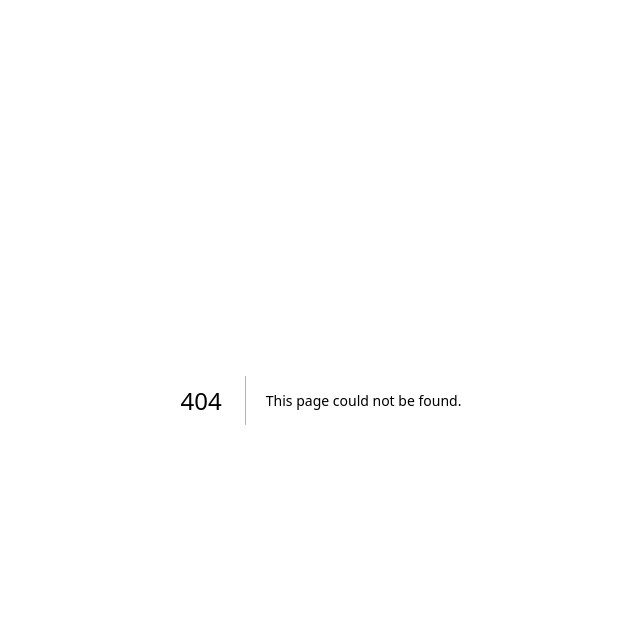
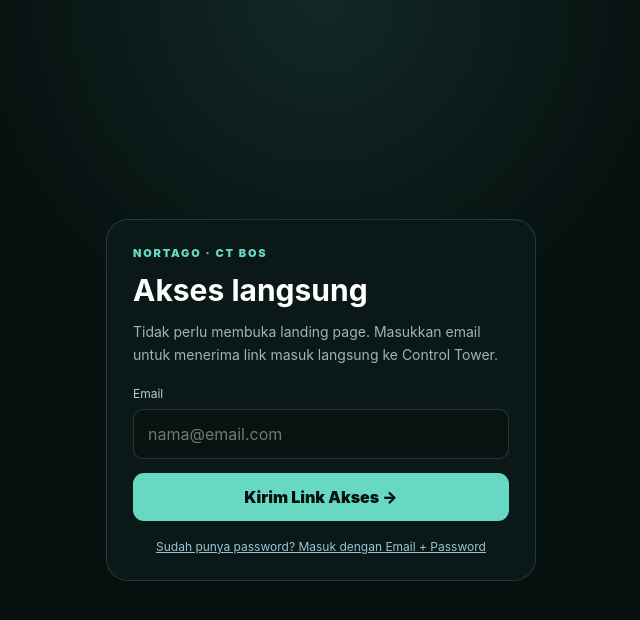
Before and after one commit to adiaris2022-rgb/tjsl-impact-control-tower, a Next.js app: page /access in a window 1280 px wide. Before the commit this address had no page. Shown: the top 620 px of the page, without its empty margins (319-959 px from the left). Built offline with nearby package versions, Linux system fonts and the light colour scheme.

Commit message:
Add direct CT BOS access page without landing

```diff
--- /dev/null
+++ b/app/access/page.tsx
@@ -0,0 +1,62 @@
+"use client";
+
+import { useState } from "react";
+import { createBrowserClient } from "@supabase/ssr";
+
+const PUBLIC_APP_URL = "https://nortago-ct-bos-production.up.railway.app";
+
+export default function DirectAccessPage() {
+  const [email,setEmail] = useState("");
+  const [busy,setBusy] = useState(false);
+  const [sent,setSent] = useState(false);
+  const [error,setError] = useState("");
+
+  async function sendLink(e:React.FormEvent) {
+    e.preventDefault();
+    setBusy(true);
+    setSent(false);
+    setError("");
+    try {
+      const response = await fetch("/api/supabase-config", { cache:"no-store", signal:AbortSignal.timeout(10000) });
+      const config = await response.json().catch(()=>({}));
+      if (!response.ok || !config.url || !config.key) {
+        throw new Error(config.error || "Konfigurasi autentikasi belum tersedia.");
+      }
+      const supabase = createBrowserClient(config.url, config.key);
+      const { error } = await supabase.auth.signInWithOtp({
+        email: email.trim(),
+        options: {
+          emailRedirectTo: `${PUBLIC_APP_URL}/auth/callback?next=/control-tower`,
+          shouldCreateUser: true,
+        },
+      });
+      if (error) throw error;
+      setSent(true);
+    } catch (err) {
+      const message = err instanceof Error ? err.message : "Link akses gagal dikirim.";
+      setError(/rate limit/i.test(message)
+        ? "Permintaan email sedang dibatasi sementara. Tunggu sekitar 1 menit lalu coba sekali lagi."
+        : message);
+    } finally {
+      setBusy(false);
+    }
+  }
+
+  return (
+    <main style={{minHeight:"100vh",display:"grid",placeItems:"center",padding:"22px",background:"radial-gradient(circle at 50% 0%,rgba(103,217,195,.12),transparent 35%),#06100f",color:"#fff",fontFamily:"Inter,Arial,sans-serif"}}>
+      <section style={{width:"100%",maxWidth:430,padding:26,border:"1px solid rgba(103,217,195,.2)",borderRadius:22,background:"#0a1917",boxSizing:"border-box"}}>
+        <div style={{fontSize:11,letterSpacing:1.8,fontWeight:900,color:"#67d9c3"}}>NORTAGO · CT BOS</div>
+        <h1 style={{fontSize:30,lineHeight:1.12,margin:"14px 0 8px"}}>Akses langsung</h1>
+        <p style={{color:"#9db5b1",lineHeight:1.6,fontSize:14}}>Tidak perlu membuka landing page. Masukkan email untuk menerima link masuk langsung ke Control Tower.</p>
+        <form onSubmit={sendLink}>
+          <label style={{display:"block",marginTop:20,fontSize:12,color:"#b8cbc7"}}>Email</label>
+          <input required type="email" value={email} onChange={e=>setEmail(e.target.value)} placeholder="nama@email.com" style={{width:"100%",marginTop:8,padding:14,borderRadius:10,border:"1px solid rgba(255,255,255,.14)",background:"#071310",color:"#fff",boxSizing:"border-box"}} />
+          <button disabled={busy} type="submit" style={{width:"100%",marginTop:14,padding:14,border:0,borderRadius:11,background:"#67d9c3",color:"#04100e",fontWeight:900}}>{busy?"Mengirim…":"Kirim Link Akses →"}</button>
+        </form>
+        {sent && <div style={{marginTop:14,padding:12,borderRadius:10,background:"rgba(103,217,195,.08)",border:"1px solid rgba(103,217,195,.25)",color:"#b8f1d3",fontSize:12}}>Link akses sudah dikirim. Gunakan email terbaru dan klik link tersebut satu kali.</div>}
+        {error && <div style={{marginTop:14,padding:12,borderRadius:10,background:"#35171b",color:"#ffb4bd",fontSize:12}}>{error}</div>}
+        <a href="/login" style={{display:"block",marginTop:18,textAlign:"center",color:"#9fc2cf",fontSize:12}}>Sudah punya password? Masuk dengan Email + Password</a>
+      </section>
+    </main>
+  );
+}
```
